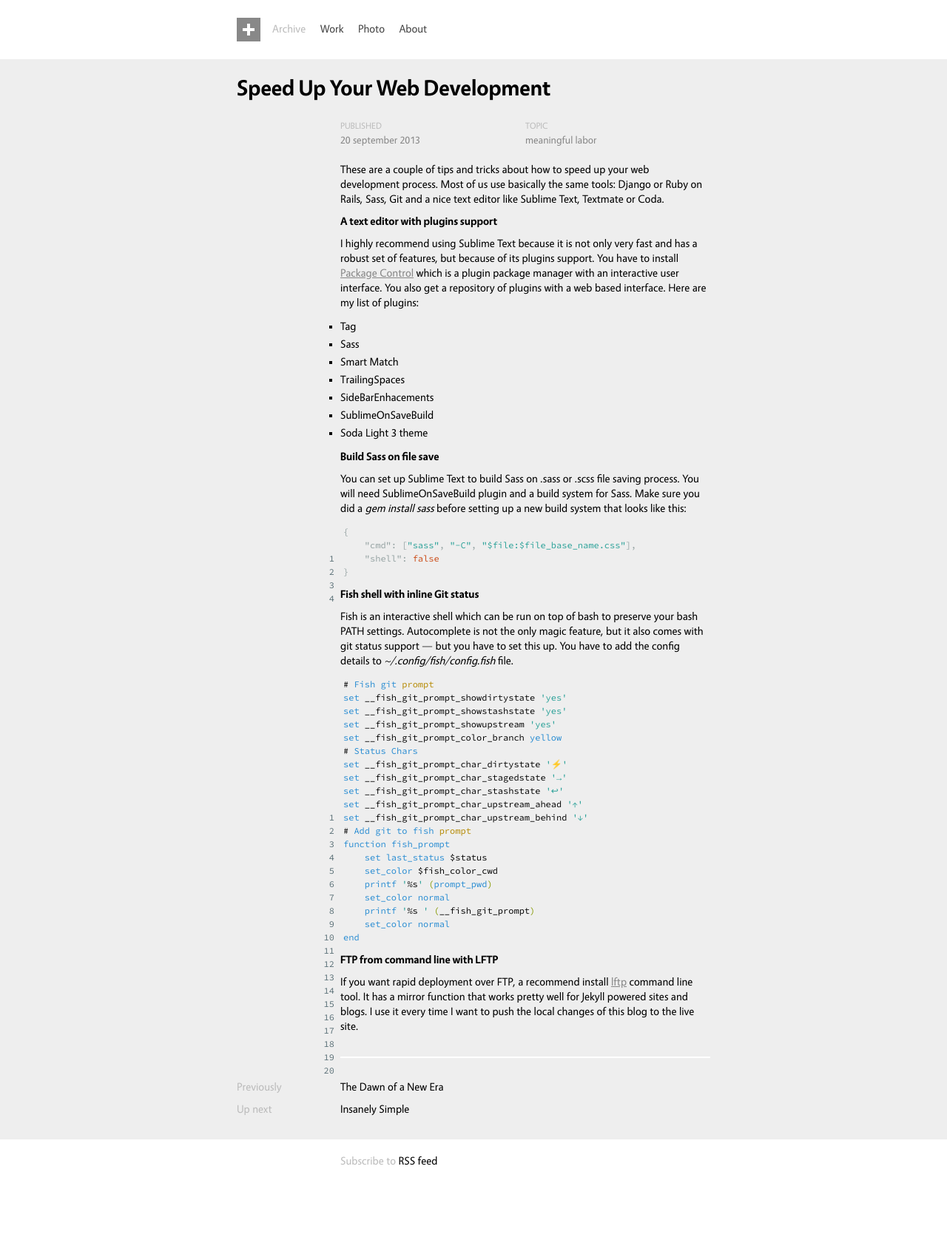
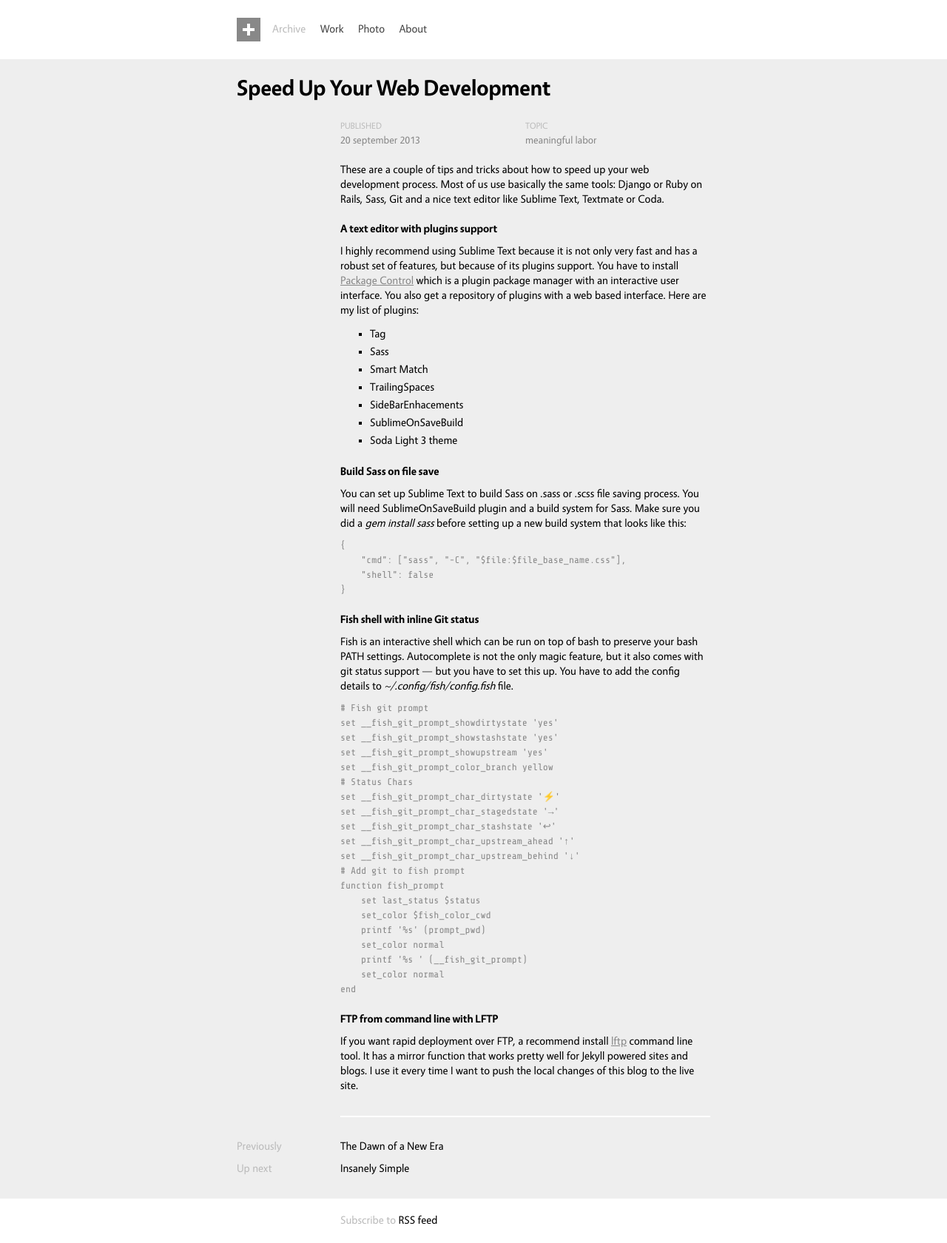
Before and after one commit to moekeai/lm, a Jekyll site: the page built from _posts/2013/2013-09-20-speed-up-webdev.md, in a window 1280 px wide. Shown: the whole page at 74% size. Built offline with Jekyll 4.4.1, drawn with Linux system fonts in a browser that asks for light colours; Markdown is read by kramdown in place of the engine named in the settings; before the commit the page ends 1600 px from its top, so only the background shows below that.

Commit message:
clean up default layout

```diff
--- a/_config.yml
+++ b/_config.yml
@@ -2,7 +2,7 @@ name: Lucian Marin
 description: Designer
 url: http://lucianmarin.com
 
-pygments: true
+pygments: false
 permalink: /archive/:title.html
 
 markdown: redcarpet
--- a/_includes/peculiar.html
+++ b/_includes/peculiar.html
@@ -75,7 +75,7 @@
         <div class="icon-battery-rectangle"></div>
         <div class="icon-battery-dot"></div>
         <div class="icon-battery-line"></div>
-        <span class="name">Empty</span>
+        <span class="name">Empty<i>*</i></span>
     </div>
 
     <div class="icon icon-battery green">
@@ -106,7 +106,7 @@
         <div class="icon-smile-dot-1"></div>
         <div class="icon-smile-dot-2"></div>
         <div class="icon-smile-line"></div>
-        <span class="name">Smile</span>
+        <span class="name">Smile<i>*</i></span>
     </div>
 
     <div class="icon icon-picture">
--- a/_includes/svg-logo.html
+++ /dev/null
@@ -1,5 +0,0 @@
-<svg id="logo" width="32px" height="32px" viewBox="0 0 32 32" version="1.1" xmlns="http://www.w3.org/2000/svg" xmlns:xlink="http://www.w3.org/1999/xlink">
-    <rect id="square" fill="#888888" x="0" y="0" width="32" height="32"></rect>
-    <rect id="horizontal" fill="#FFFFFF" x="8" y="14" width="16" height="4"></rect>
-    <rect id="vertical" fill="#FFFFFF" x="14" y="8" width="4" height="16"></rect>
-</svg>
--- a/_includes/svg-twitter.html
+++ /dev/null
@@ -1,3 +0,0 @@
-<svg width="280px" height="240px" viewBox="0 0 280 240" version="1.1" xmlns="http://www.w3.org/2000/svg" xmlns:xlink="http://www.w3.org/1999/xlink">
-    <path d="M89.98,232 C58.305,232 28.822,222.715 4,206.801 C8.388,207.319 12.853,207.584 17.38,207.584 C43.658,207.584 67.843,198.617 87.039,183.574 C62.495,183.121 41.781,166.905 34.644,144.621 C38.068,145.276 41.582,145.627 45.196,145.627 C50.312,145.627 55.267,144.942 59.974,143.66 C34.314,138.508 14.981,115.838 14.981,88.662 C14.981,88.426 14.981,88.191 14.985,87.957 C22.548,92.158 31.196,94.681 40.391,94.972 C25.341,84.914 15.438,67.746 15.438,48.287 C15.438,38.008 18.204,28.373 23.032,20.089 C50.696,54.023 92.025,76.353 138.641,78.692 C137.685,74.587 137.188,70.306 137.188,65.91 C137.188,34.935 162.302,9.822 193.279,9.822 C209.411,9.822 223.988,16.634 234.22,27.535 C246.996,25.019 259,20.351 269.837,13.924 C265.649,27.021 256.756,38.013 245.175,44.955 C256.521,43.599 267.331,40.584 277.39,36.123 C269.87,47.371 260.36,57.25 249.402,65.158 C249.51,67.563 249.564,69.982 249.564,72.414 C249.564,146.533 193.148,232 89.98,232" id="Fill-1" fill="#5E9FCB"></path>
-</svg>
--- a/_layouts/default.html
+++ b/_layouts/default.html
@@ -5,16 +5,16 @@
     <meta name="viewport" content="width=device-width, height=device-height, initial-scale=1, maximum-scale=1, minimal-ui" />
     <meta name="description" content="Pro designer with a passion for perfection and deep aesthetics." />
     <title>{{ page.title }}</title>
-    <link rel="stylesheet" href="/static/future.css" />
-    <link rel="apple-touch-icon" href="/static/touch.png" />
-    <link rel="alternate" type="application/rss+xml" title="RSS" href="/rss.xml" />
-    {% if page.permalink == "/peculiar/" %}
-        <link rel="stylesheet" href="/static/peculiar.css" />
-    {% endif %}
-    {% if page.syntax == true %}
-        <link rel="stylesheet" href="/static/code.css" />
-    {% endif %}
-    {% include analytics.html %}
+    <link rel="stylesheet" type="text/css" href="/static/future.css" />
+    <link rel="apple-touch-icon" type="image/png" href="/static/touch.png" />
+    <link rel="alternate" type="application/rss+xml" title="Lucian Marin - RSS Feed" href="/rss.xml" />
+{% if page.permalink == "/peculiar/" %}
+    <link rel="stylesheet" type="text/css" href="/static/peculiar.css" />
+{% endif %}
+{% if page.syntax == true %}
+    <link rel="stylesheet" type="text/css" href="http://fonts.googleapis.com/css?family=Share+Tech+Mono" />
+{% endif %}
+{% include analytics.html %}
 </head>
 
 <body>
--- a/_posts/2014/2013-09-20-speed-up-webdev.md
+++ b/_posts/2013/2013-09-20-speed-up-webdev.md
@@ -25,39 +25,35 @@ I highly recommend using Sublime Text because it is not only very fast and has a
 
 You can set up Sublime Text to build Sass on .sass or .scss file saving process. You will need SublimeOnSaveBuild plugin and a build system for Sass. Make sure you did a *gem install sass* before setting up a new build system that looks like this:
 
-{% highlight json linenos %}
-{
-    "cmd": ["sass", "-C", "$file:$file_base_name.css"],
-    "shell": false
-}
-{% endhighlight %}
+    {
+        "cmd": ["sass", "-C", "$file:$file_base_name.css"],
+        "shell": false
+    }
 
 #### Fish shell with inline Git status
 
 Fish is an interactive shell which can be run on top of bash to preserve your bash PATH settings. Autocomplete is not the only magic feature, but it also comes with git status support — but you have to set this up. You have to add the config details to *~/.config/fish/config.fish* file.
 
-{% highlight bat linenos %}
-# Fish git prompt
-set __fish_git_prompt_showdirtystate 'yes'
-set __fish_git_prompt_showstashstate 'yes'
-set __fish_git_prompt_showupstream 'yes'
-set __fish_git_prompt_color_branch yellow
-# Status Chars
-set __fish_git_prompt_char_dirtystate '⚡'
-set __fish_git_prompt_char_stagedstate '→'
-set __fish_git_prompt_char_stashstate '↩'
-set __fish_git_prompt_char_upstream_ahead '↑'
-set __fish_git_prompt_char_upstream_behind '↓'
-# Add git to fish prompt
-function fish_prompt
-    set last_status $status
-    set_color $fish_color_cwd
-    printf '%s' (prompt_pwd)
-    set_color normal
-    printf '%s ' (__fish_git_prompt)
-    set_color normal
-end
-{% endhighlight %}
+    # Fish git prompt
+    set __fish_git_prompt_showdirtystate 'yes'
+    set __fish_git_prompt_showstashstate 'yes'
+    set __fish_git_prompt_showupstream 'yes'
+    set __fish_git_prompt_color_branch yellow
+    # Status Chars
+    set __fish_git_prompt_char_dirtystate '⚡'
+    set __fish_git_prompt_char_stagedstate '→'
+    set __fish_git_prompt_char_stashstate '↩'
+    set __fish_git_prompt_char_upstream_ahead '↑'
+    set __fish_git_prompt_char_upstream_behind '↓'
+    # Add git to fish prompt
+    function fish_prompt
+        set last_status $status
+        set_color $fish_color_cwd
+        printf '%s' (prompt_pwd)
+        set_color normal
+        printf '%s ' (__fish_git_prompt)
+        set_color normal
+    end
 
 #### FTP from command line with LFTP
 
--- a/index.html
+++ b/index.html
@@ -29,7 +29,7 @@ section:    journal
     </div>
 </div>
 
-{% for post in site.posts limit:4 %}
+{% for post in site.posts limit:5 %}
     <ul class="archive">
         <li>
             <b>{{ post.date | date: "%B %e" }}</b>
--- a/static/future.css
+++ b/static/future.css
@@ -155,12 +155,16 @@ img {
 
 .post {
   margin-left: 140px; }
-  .post p, .post ul, .post ol {
+  .post h4 {
+    margin-top: 20px; }
+  .post p, .post ul, .post ol, .post .highlight {
     margin: 10px 0; }
   .post ul {
     list-style: square; }
-  .post ul li, .post ol li {
-    line-height: 24px; }
+  .post ul, .post ol {
+    margin-left: 40px; }
+    .post ul li, .post ol li {
+      line-height: 24px; }
   .post a {
     color: #888888;
     text-decoration: underline; }
@@ -170,7 +174,12 @@ img {
     margin-left: 40px;
     color: #888888; }
   .post pre {
-    font-size: 12px; }
+    white-space: pre-wrap; }
+  .post code {
+    font-family: "Share Tech Mono", monospace;
+    font-size: 13px;
+    line-height: 18px;
+    color: #888888; }
   .post.single {
     border-bottom: white 2px solid;
     padding-bottom: 20px;
@@ -241,9 +250,14 @@ dl {
 
 .footer {
   padding: 20px 0;
-  color: #bbbbbb; }
+  color: #bbbbbb;
+  position: relative; }
   .footer p {
     margin-left: 140px; }
+  .footer img {
+    position: absolute;
+    right: 0;
+    bottom: 0; }
 
 html {
   -webkit-text-size-adjust: 100%;
--- a/static/peculiar.css
+++ b/static/peculiar.css
@@ -30,6 +30,10 @@ position: absolute;
         text-align: center;
         top: 18px;
         left: -8px;
+        }
+    .icon .name i {
+        font-style: normal;
+        color: #f00;
         }
 
 .icon-minus-circle {
```
Also changed, not shown: _posts/2014/2014-04-01-black-and-white.md (added, +21 -0 lines), static/future.sass (+15 -2 lines), static/syntax.css (deleted, +0 -82 lines). Lines whose indentation alone changed are shown as unchanged.
